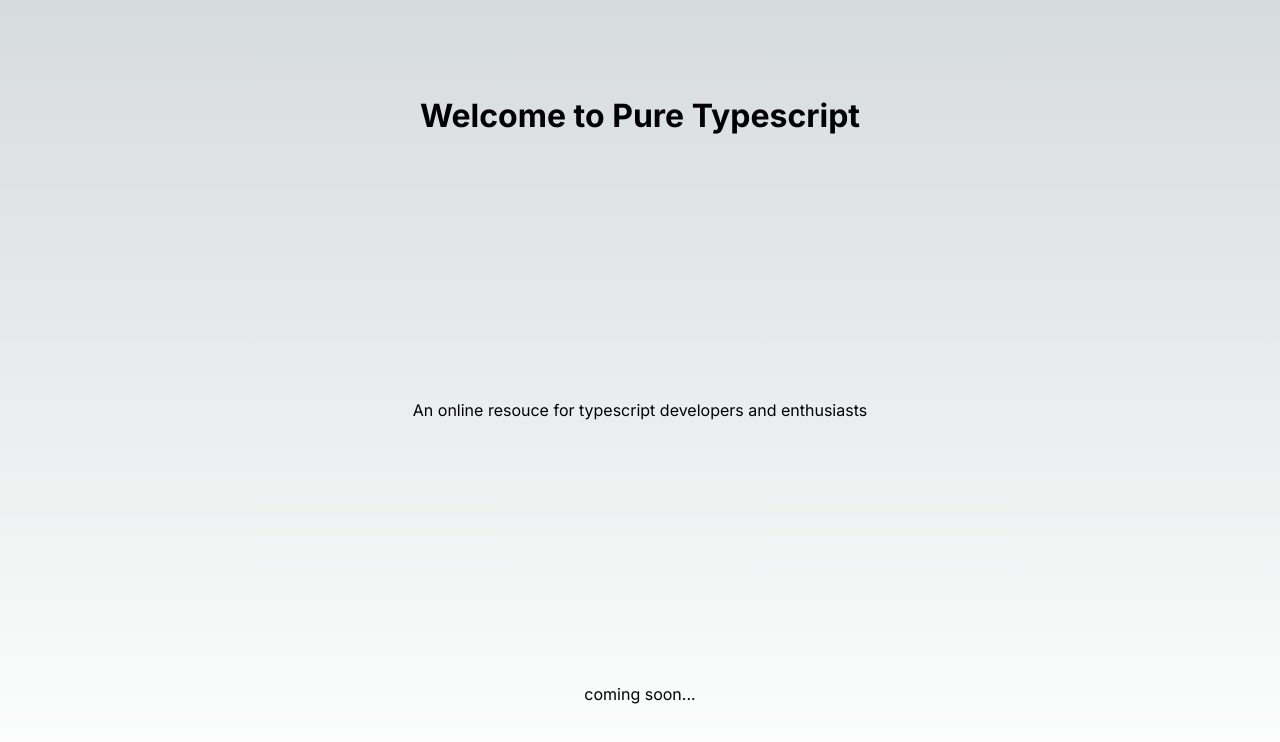
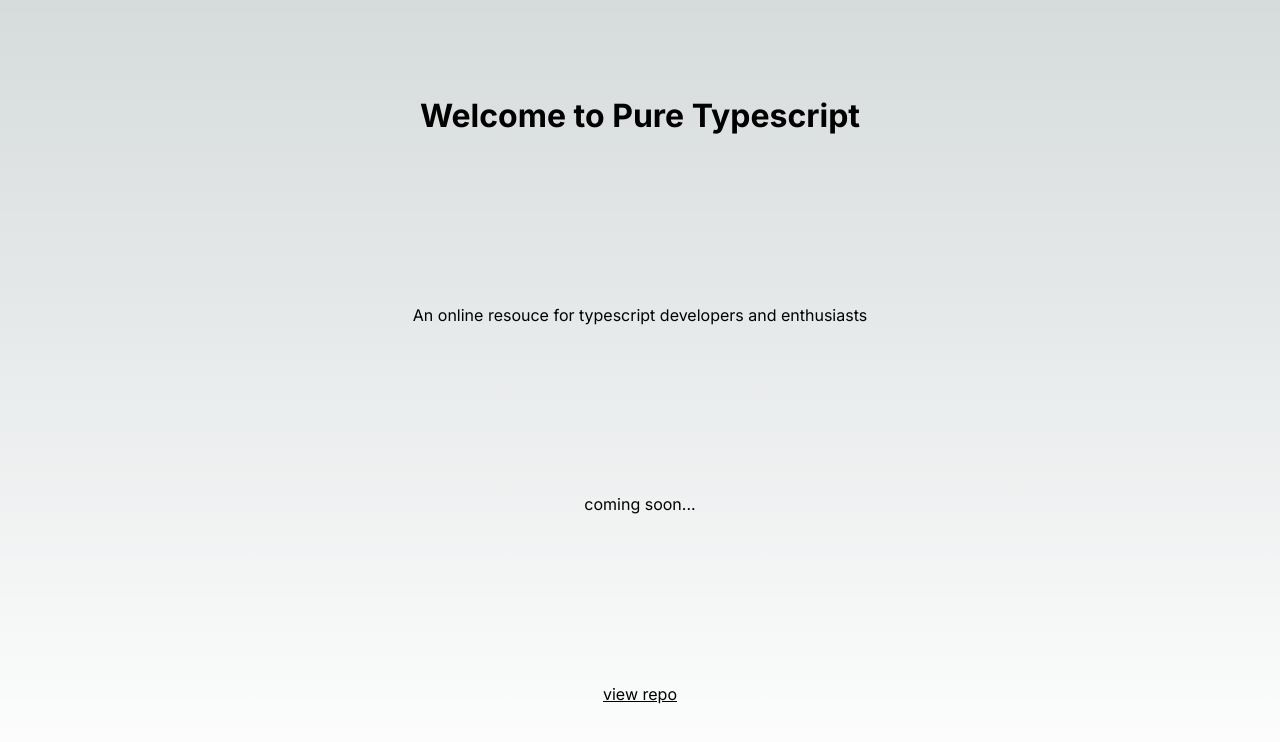
Before and after one commit to carvalhochris/pure-ts, a Next.js app: page / in a window 1280 px wide. Shown: the top 742 px of the page. Built offline with nearby package versions, Linux system fonts and the light colour scheme.

Commit message:
added repo link

```diff
--- a/app/page.tsx
+++ b/app/page.tsx
@@ -7,6 +7,7 @@ export default function Home() {
       <h1>Welcome to Pure Typescript</h1>
       <p>An online resouce for typescript developers and enthusiasts</p>
       <p>coming soon...</p>
+      <u><a href="https://github.com/carvalhochris/pure-ts" target="#">view repo</a></u>
       {/* <div className={styles.description}>
         <p>
           Get started by editing&nbsp;
```
Also changed, not shown: 1 other file (tests, documents, lock files or other folders).
